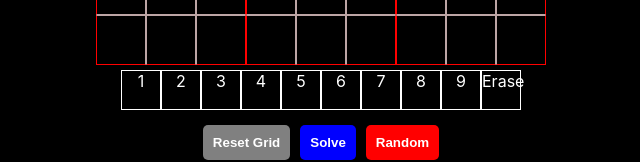
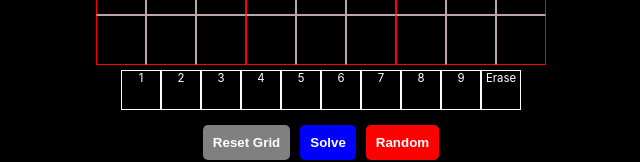
Before and after one commit to Expressionless-Ball-Thing/Sudoku-solver-thing, a React (Create React App) app: page / in a window 1280 px wide. Shown: the part 519-681 px from the top of the page, without its empty margins (319-959 px from the left). Built offline with nearby package versions, Linux system fonts and the light colour scheme; the HTML template or start-up script is replaced by a standard one.

Commit message:
Notes won't show up when you press the solve button.

```diff
--- a/src/App.css
+++ b/src/App.css
@@ -88,6 +88,7 @@ body {
   height: 40px;
   border: 1px solid white;
   text-align: center;
+  font-size: .71em;
 }
 
 @media screen and (max-width: 500px) {
--- a/src/App.js
+++ b/src/App.js
@@ -118,7 +118,16 @@ function App() {
       return;
     }
     let temp_grid = [...grid];
-    if (templateloaded !== false) {
+
+    for (let row = 0; row < temp_grid.length; row++) {
+      temp_grid[row] = temp_grid[row].map((num) => {
+        return Array.isArray(num)
+          ? n
+          : num
+      });
+    }
+
+    if (templateloaded) {
       for (let row = 0; row < temp_grid.length; row++) {
         temp_grid[row] = temp_grid[row].map((num) => {
           return typeof num === "number"
@@ -205,6 +214,7 @@ function App() {
       <AllowedInputs
         grid={grid}
         cell={clickedcell}
+        mode={notemode}
         completed={completed}
         update={updatecell}
         delete={deletecell}
--- a/src/Components/AllowedInputs.jsx
+++ b/src/Components/AllowedInputs.jsx
@@ -14,8 +14,8 @@ function AllowedInputs(props) {
         return
     }
     let numbers = [...Array(grid.length + 1).keys()].slice(1)
-    numbers = numbers.filter((num) => possible(row, col, num, grid))
-    numbers = numbers.map((num) => <div className='allowednumber' id={num} onClick={handleclick}>{num}</div>)
+    numbers = props.mode ? numbers : numbers.filter((num) => possible(row, col, num, grid));
+    numbers = numbers.map((num) => <div className='allowednumber' key={num} id={num} onClick={handleclick}>{num}</div>)
     return (
         <div>
         {!props.completed && <div className='allowedinputs'>
--- a/src/Components/note-parts/Note.jsx
+++ b/src/Components/note-parts/Note.jsx
@@ -8,6 +8,7 @@ function Note(props) {
         items.push(
             <div
                 className={classes}
+                key={i}
                 id={props.id}
                 tabIndex="-1"
                 maxLength={1}
--- a/src/sudoku.js
+++ b/src/sudoku.js
@@ -1,6 +1,6 @@
 const possible = (row, col, num, grid) => {
   let temp_grid = [...grid]
-  num = parseInt(num)
+  num = parseInt(num);
   for (let i = 0; i < temp_grid.length; i++) {
     if (!Array.isArray(temp_grid[row][i]) && parseInt(temp_grid[row][i]) === num) {
       return false;
```
Also changed, not shown: 1 other file (tests, documents, lock files or other folders).
